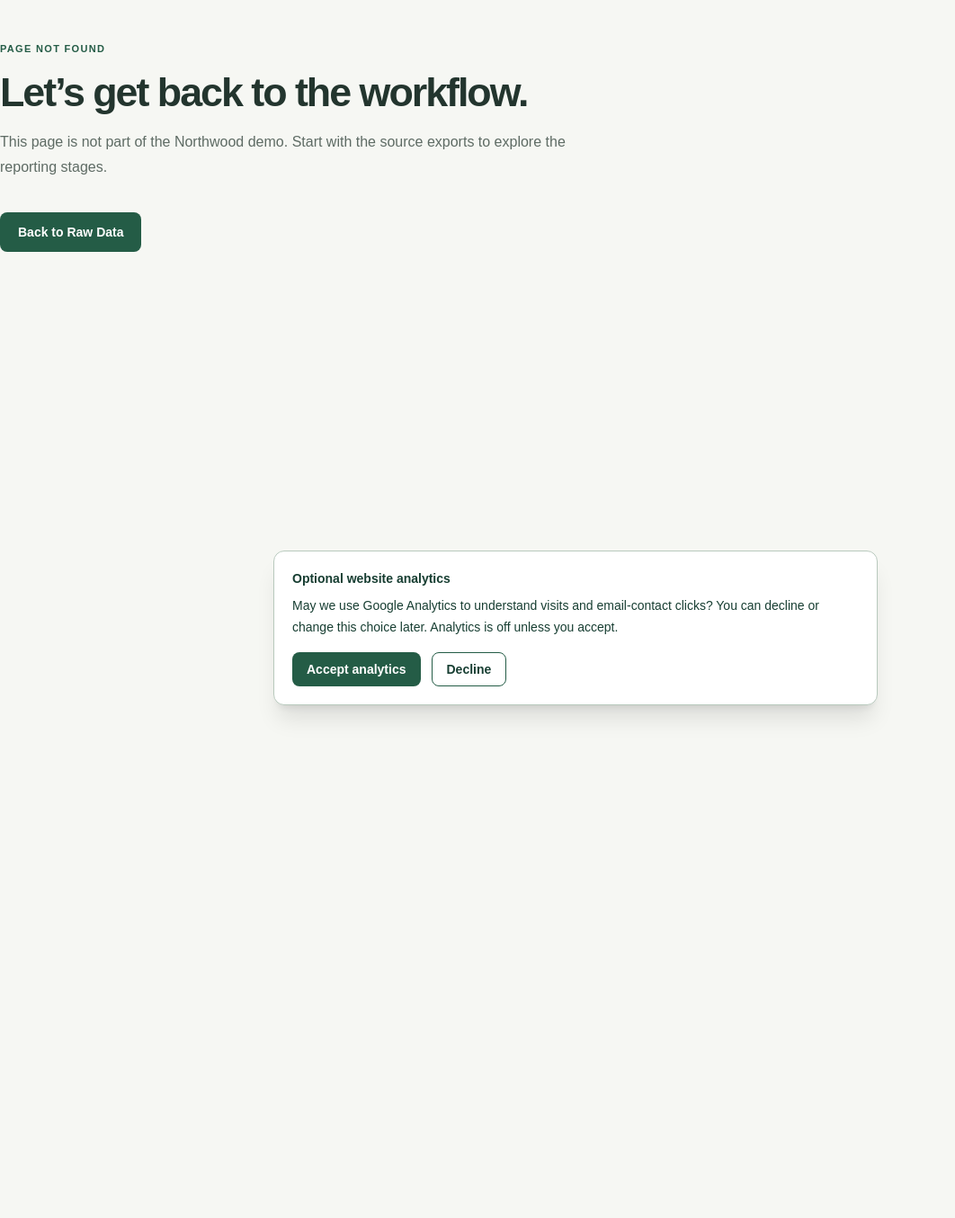
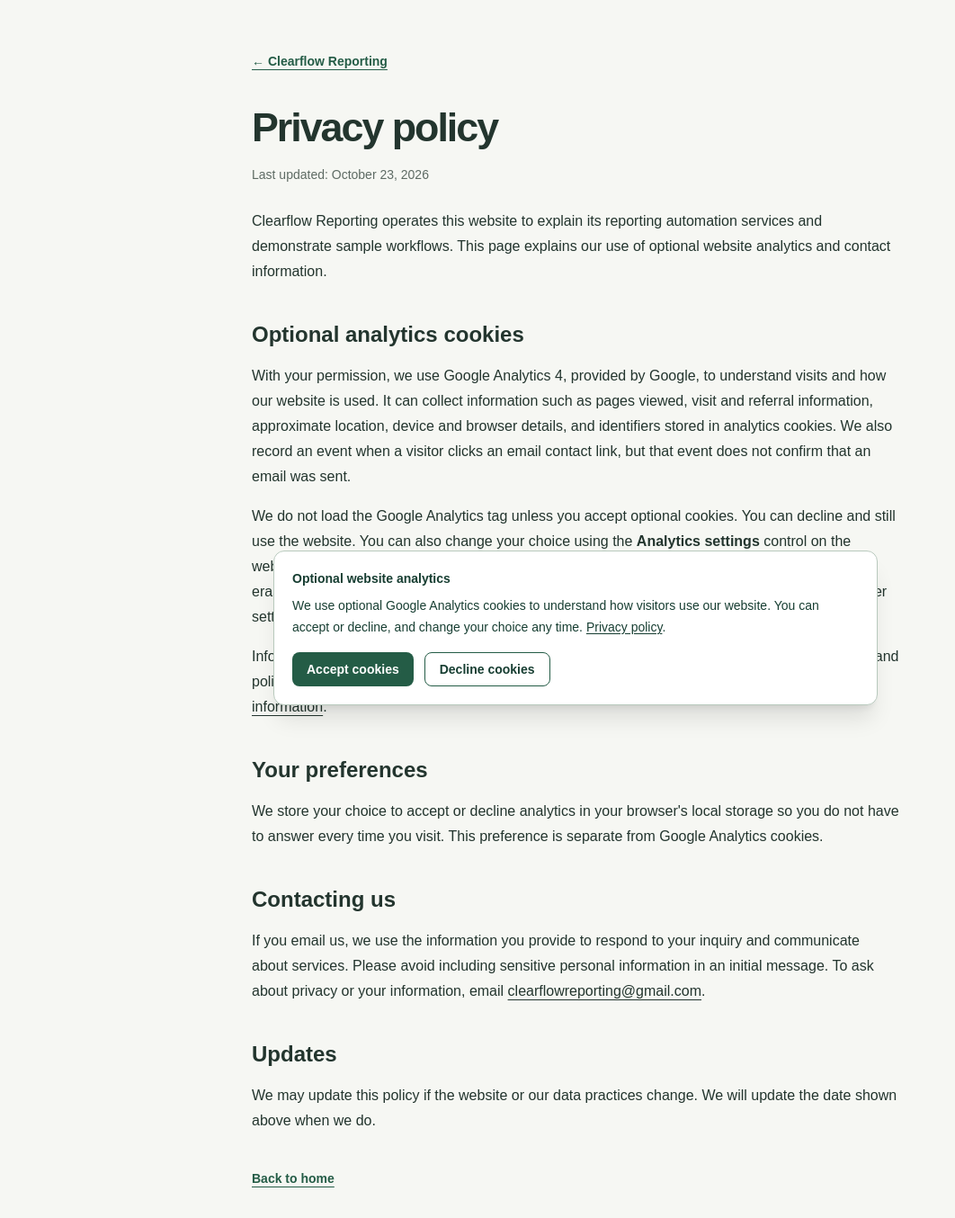
Before and after one commit to robertd77/dashboard-portfolio-site, a Next.js app in the folder reporting-automation-demo/: page /privacy in a window 1280 px wide. Before the commit this address had no page. Shown: the top 1354 px of the page at 90% size, without its empty margins (0-1062 px from the left). Before the commit the page ends 800 px from the top, so only its background shows below. Built offline with nearby package versions, Linux system fonts and the light colour scheme.

Commit message:
Simplify cookie consent banner and add privacy policy (#4)

```diff
--- a/reporting-automation-demo/src/app/(northwood)/layout.tsx
+++ b/reporting-automation-demo/src/app/(northwood)/layout.tsx
@@ -29,7 +29,7 @@
         <main id="main-content" tabIndex={-1} className="pb-14 outline-none">{children}</main>
         <footer className="site-footer">
           <p>Northwood Supply Co. · A Clearflow Reporting demo</p>
-          <p>Fictional retailer · Simulated data · Not a real client engagement</p>
+          <p>Fictional retailer · Simulated data · Not a real client engagement · <Link href="/privacy" className="underline underline-offset-2">Privacy policy</Link></p>
         </footer>
       </div>
     </>
--- a/reporting-automation-demo/src/app/page.tsx
+++ b/reporting-automation-demo/src/app/page.tsx
@@ -103,7 +103,7 @@
         <div className={`${styles.container} ${styles.contactInner}`}><div><p className={styles.kicker}>Let’s simplify the next reporting cycle</p><h2 id="contact-title" className={styles.sectionHeading}>Got a spreadsheet routine that <span className={styles.contactEmphasis}>keeps coming back?</span></h2><p>Tell me what you export, what you do with it, and which report you need at the end. Then we&apos;ll get started.</p></div><div><a href="mailto:clearflowreporting@gmail.com" className={styles.email}>clearflowreporting@gmail.com<Mail size={22} strokeWidth={1.5} aria-hidden="true" /></a><p className={styles.contactTagline}>Less manual work. Clearer reporting.</p></div></div>
       </section>
     </main>
-    <footer className={`${styles.dark} ${styles.footer}`}><div className={`${styles.container} ${styles.footerInner}`}><p>Clearflow Reporting · Independent consulting</p><div className="flex flex-wrap gap-5"><Link href="/case-study">Northwood case study</Link><Link href="/raw-data">Interactive demo</Link><a href="#contact">Get in touch</a></div></div></footer>
+    <footer className={`${styles.dark} ${styles.footer}`}><div className={`${styles.container} ${styles.footerInner}`}><p>Clearflow Reporting · Independent consulting</p><div className="flex flex-wrap gap-5"><Link href="/case-study">Northwood case study</Link><Link href="/raw-data">Interactive demo</Link><a href="#contact">Get in touch</a><Link href="/privacy">Privacy policy</Link></div></div></footer>
     </SectionReveals>
   </>;
 }
--- /dev/null
+++ b/reporting-automation-demo/src/app/privacy/page.tsx
@@ -0,0 +1,35 @@
+import type { Metadata } from "next";
+import Link from "next/link";
+
+export const metadata: Metadata = {
+  title: "Privacy Policy",
+  description: "How Clearflow Reporting uses optional analytics cookies and handles information submitted through our website.",
+  alternates: { canonical: "/privacy" },
+  robots: { index: false, follow: true },
+};
+
+export default function PrivacyPage() {
+  return (
+    <main id="main-content" className="mx-auto max-w-3xl px-6 py-14 text-foreground">
+      <Link href="/" className="text-sm font-semibold text-primary underline underline-offset-4">← Clearflow Reporting</Link>
+      <h1 className="mt-9 text-4xl font-semibold">Privacy policy</h1>
+      <p className="mt-4 text-sm text-muted-foreground">Last updated: October 23, 2026</p>
+      <p className="mt-7 leading-7">Clearflow Reporting operates this website to explain its reporting automation services and demonstrate sample workflows. This page explains our use of optional website analytics and contact information.</p>
+
+      <h2 className="mt-10 text-2xl font-semibold">Optional analytics cookies</h2>
+      <p className="mt-4 leading-7">With your permission, we use Google Analytics 4, provided by Google, to understand visits and how our website is used. It can collect information such as pages viewed, visit and referral information, approximate location, device and browser details, and identifiers stored in analytics cookies. We also record an event when a visitor clicks an email contact link, but that event does not confirm that an email was sent.</p>
+      <p className="mt-4 leading-7">We do not load the Google Analytics tag unless you accept optional cookies. You can decline and still use the website. You can also change your choice using the <strong>Analytics settings</strong> control on the website. Declining or withdrawing consent stops future analytics tracking from our site; it does not erase data already collected by Google. You can clear existing analytics cookies using your browser settings.</p>
+      <p className="mt-4 leading-7">Information collected through Google Analytics is processed by Google under its applicable terms and policies and may be processed outside Canada. Learn more from <a className="underline underline-offset-4" href="https://support.google.com/analytics/answer/6004245" target="_blank" rel="noopener noreferrer">Google's Analytics privacy information</a>.</p>
+
+      <h2 className="mt-10 text-2xl font-semibold">Your preferences</h2>
+      <p className="mt-4 leading-7">We store your choice to accept or decline analytics in your browser's local storage so you do not have to answer every time you visit. This preference is separate from Google Analytics cookies.</p>
+
+      <h2 className="mt-10 text-2xl font-semibold">Contacting us</h2>
+      <p className="mt-4 leading-7">If you email us, we use the information you provide to respond to your inquiry and communicate about services. Please avoid including sensitive personal information in an initial message. To ask about privacy or your information, email <a className="underline underline-offset-4" href="mailto:clearflowreporting@gmail.com">clearflowreporting@gmail.com</a>.</p>
+
+      <h2 className="mt-10 text-2xl font-semibold">Updates</h2>
+      <p className="mt-4 leading-7">We may update this policy if the website or our data practices change. We will update the date shown above when we do.</p>
+      <Link href="/" className="mt-10 inline-block text-sm font-semibold text-primary underline underline-offset-4">Back to home</Link>
+    </main>
+  );
+}
--- a/reporting-automation-demo/src/components/analytics-consent.tsx
+++ b/reporting-automation-demo/src/components/analytics-consent.tsx
@@ -1,6 +1,7 @@
 "use client";
 
 import { usePathname } from "next/navigation";
+import Link from "next/link";
 import { useEffect, useState } from "react";
 
 const MEASUREMENT_ID = "G-2DMZPDM1TV";
@@ -85,16 +86,16 @@
         <section aria-label="Analytics preferences" className="fixed inset-x-4 bottom-4 z-50 mx-auto max-w-2xl rounded-xl border border-[#b8c9bd] bg-white p-5 text-[#173e32] shadow-xl sm:inset-x-6">
           <p className="text-sm font-semibold">Optional website analytics</p>
           <p className="mt-2 text-sm leading-6">
-            May we use Google Analytics to understand visits and email-contact clicks? You can decline or change this choice later. Analytics is off unless you accept.
+            We use optional Google Analytics cookies to understand how visitors use our website. You can accept or decline, and change your choice any time.{" "}<Link href="/privacy" className="underline underline-offset-2 hover:text-[#367b5e]">Privacy policy</Link>.
           </p>
           <div className="mt-4 flex flex-wrap gap-3">
-            <button type="button" className="rounded-lg bg-[#245c46] px-4 py-2 text-sm font-semibold text-white" onClick={() => choose("accepted")}>Accept analytics</button>
-            <button type="button" className="rounded-lg border border-[#245c46] px-4 py-2 text-sm font-semibold" onClick={() => choose("declined")}>Decline</button>
+            <button type="button" className="cursor-pointer rounded-lg bg-[#245c46] px-4 py-2 text-sm font-semibold text-white hover:bg-[#367b5e]" onClick={() => choose("accepted")}>Accept cookies</button>
+            <button type="button" className="cursor-pointer rounded-lg border border-[#245c46] px-4 py-2 text-sm font-semibold hover:bg-[#edf4ee]" onClick={() => choose("declined")}>Decline cookies</button>
           </div>
         </section>
       )}
       {consent !== "unknown" && !showPreferences && (
-        <button type="button" onClick={() => setShowPreferences(true)} className="fixed bottom-3 left-3 z-40 rounded-lg border border-[#b8c9bd] bg-white/95 px-3 py-1.5 text-xs font-medium text-[#173e32] shadow-sm">
+        <button type="button" onClick={() => setShowPreferences(true)} className="fixed bottom-3 left-3 z-40 cursor-pointer rounded-lg border border-[#b8c9bd] bg-white/95 px-3 py-1.5 text-xs font-medium text-[#173e32] shadow-sm">
           Analytics settings
         </button>
       )}
```
